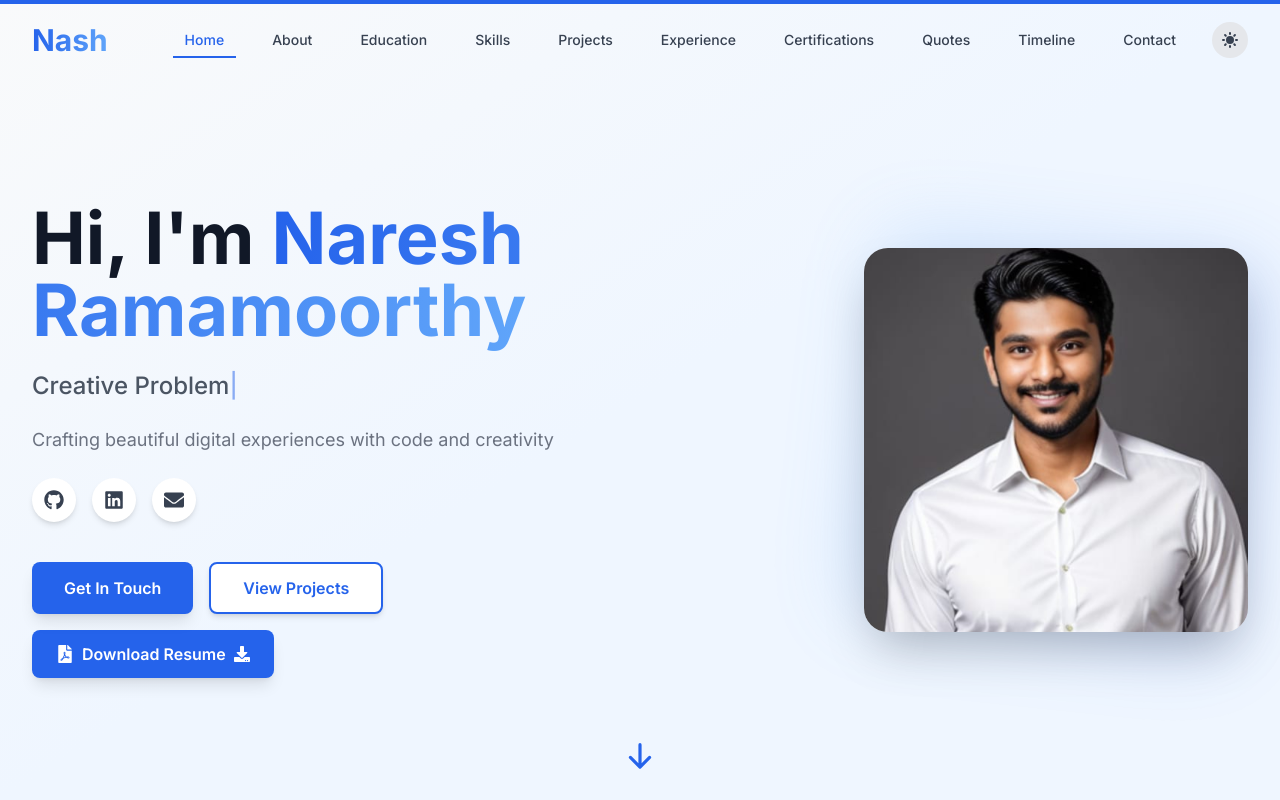
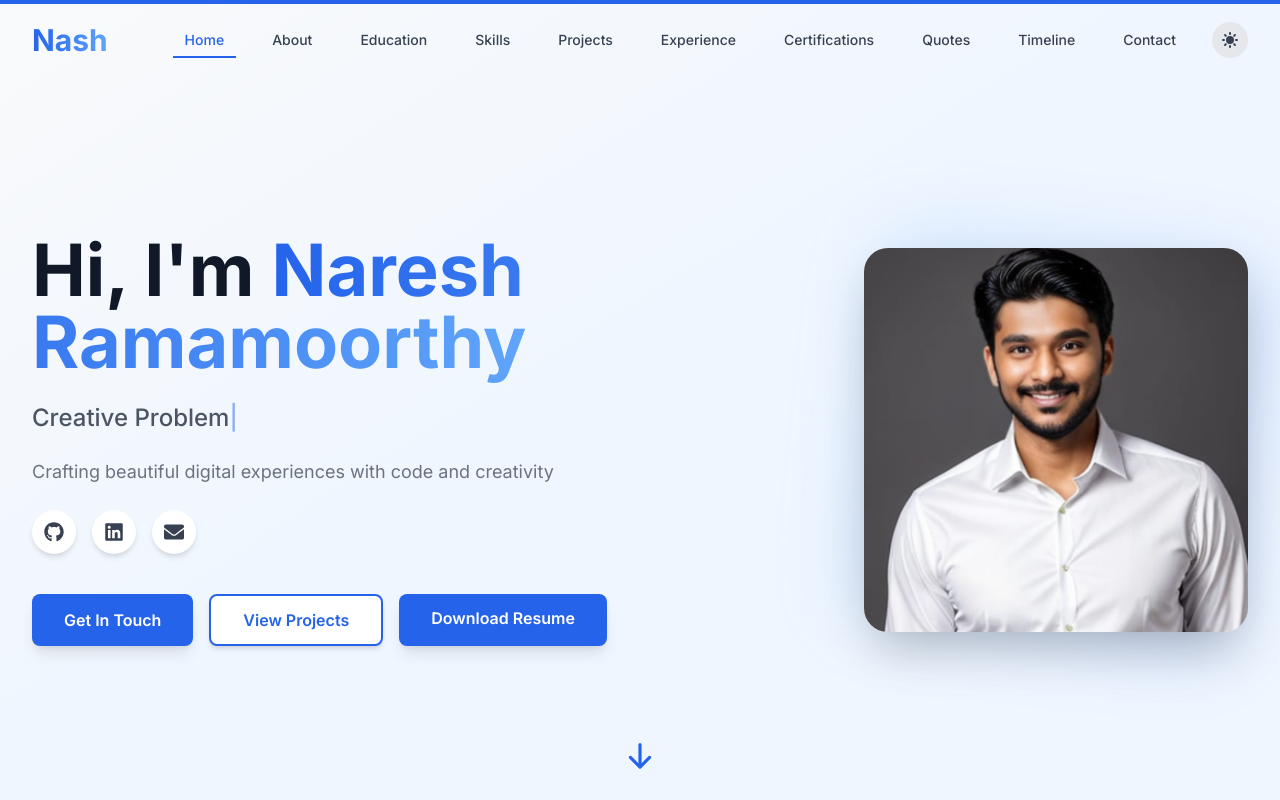
Before and after one commit to Nareshramamoorthi/Naresh-portfolio, a React (Vite) app: page / in a window 1280 px wide. Shown: the top 800 px of the page. Built offline with nearby package versions, Linux system fonts and the light colour scheme.

Commit message:
hero updated

```diff
--- a/src/components/Hero.jsx
+++ b/src/components/Hero.jsx
@@ -2,7 +2,6 @@ import { motion } from 'framer-motion'
 import { useState, useEffect } from 'react'
 import { HiArrowDown } from 'react-icons/hi'
 import { FaGithub, FaLinkedin, FaEnvelope } from 'react-icons/fa'
-import DownloadResume from './DownloadResume'
 
 const Hero = () => {
   const roles = ['Web Developer', 'UI/UX Designer', 'Full-Stack Developer', 'Creative Problem Solver']
@@ -138,7 +137,13 @@ const Hero = () => {
               >
                 View Projects
               </a>
-              <DownloadResume />
+              <a
+                href="/Naresh_Ramamoorthi_Resume.pdf"
+                download="Naresh_Ramamoorthi_Resume.pdf"
+                className="w-full sm:w-auto px-6 sm:px-8 py-2.5 sm:py-3 text-sm sm:text-base bg-primary-600 text-white rounded-lg font-semibold hover:bg-primary-700 transform hover:scale-105 transition-all duration-300 shadow-lg hover:shadow-xl"
+              >
+                Download Resume
+              </a>
             </motion.div>
           </motion.div>
 
```
